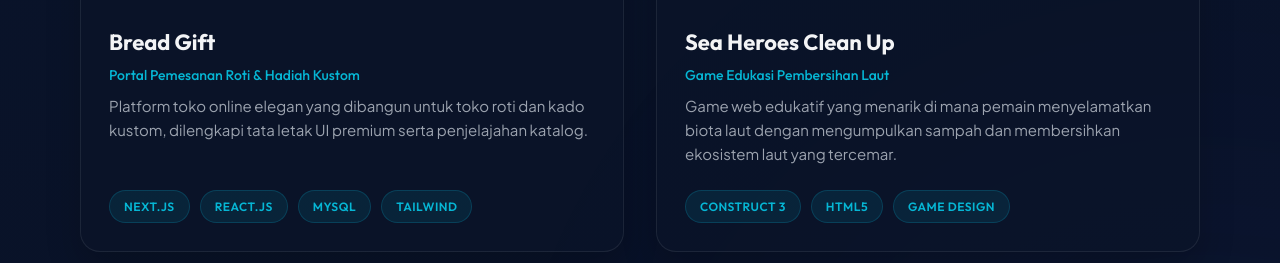
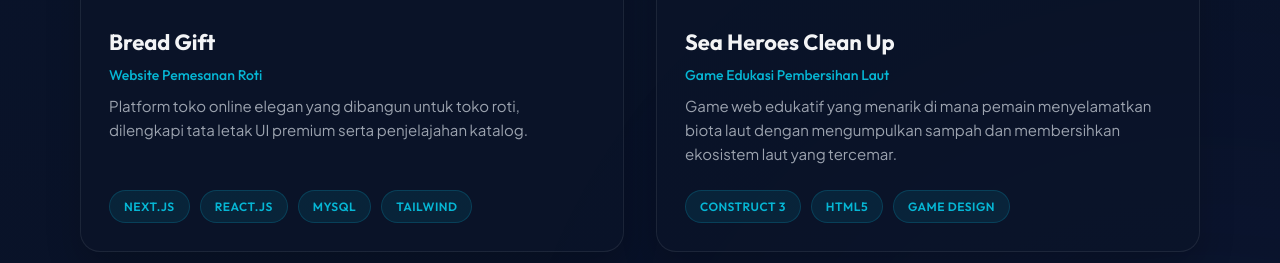
Before and after one commit to zakqy/portofolio, a plain HTML site: page index.html in a window 1280 px wide. Shown: the part 6545-6808 px from the top of the page. Drawn offline with nearby package versions, Linux system fonts and the light colour scheme.

Commit message:
Update index.html

```diff
--- a/index.html
+++ b/index.html
@@ -744,8 +744,8 @@
                     </div>
                 </div>
                 <div class="field-text-project">
-                    <h3>Bread Gift <span>Portal Pemesanan Roti &amp; Hadiah Kustom</span></h3>
-                    <p class="description-project">Platform toko online elegan yang dibangun untuk toko roti dan kado kustom, dilengkapi tata letak UI premium serta penjelajahan katalog.</p>
+                    <h3>Bread Gift <span>Website Pemesanan Roti</span></h3>
+                    <p class="description-project">Platform toko online elegan yang dibangun untuk toko roti, dilengkapi tata letak UI premium serta penjelajahan katalog.</p>
                     <div class="technology-project">
                         <span class="tech-badge">NEXT.JS</span>
                         <span class="tech-badge">REACT.JS</span>
```
